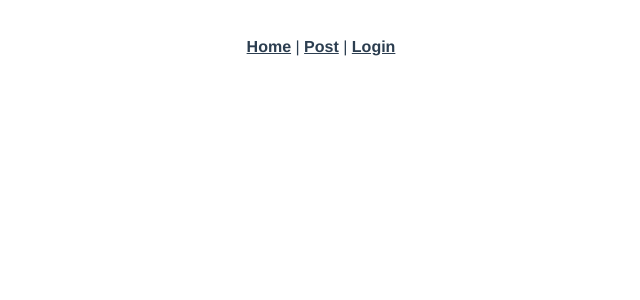
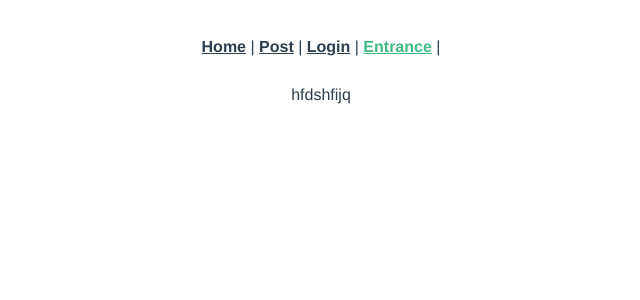
Before and after one commit to sisosyunya/ideal, a Vue app: page /entrance in a window 1280 px wide. Before the commit this address had no page. Shown: the top 300 px of the page, without its empty margins (319-959 px from the left). Built offline with nearby package versions, Linux system fonts and the light colour scheme.

Commit message:
新しいの作ったよ

```diff
--- a/src/App.vue
+++ b/src/App.vue
@@ -2,7 +2,9 @@
   <div id="nav">
     <router-link to="/">Home</router-link> |
     <router-link to="/post">Post</router-link> |
-    <router-link to="/login">Login</router-link>
+    <router-link to="/login">Login</router-link> |
+    <router-link to="/entrance">Entrance</router-link> |
+
   </div>
   <router-view/>
 </template>
--- a/src/components/VCard.vue
+++ b/src/components/VCard.vue
@@ -6,15 +6,16 @@
         <div class="modal_wrap">
             <button class="modal__close" @click="() => isModal = false">×</button>
             <div class="modal">
-                <h3 class="modal__title">{{ idea.title }}</h3>
+                <h3 class="modal__title">{{ idea.title }}<br>{{idea.price}} </h3>
                 <button @click="deleteIdea" :disabled="deleteIsLoading">削除</button>
+                <button class="modal__buy" >購入する</button>
             </div>
         </div>
     </div>
 </template>
 
 <script>
-import { getDoc, doc, deleteDoc } from "firebase/firestore"
+import { getDoc, doc, deleteDoc ,  } from "firebase/firestore"
 import { db } from "../main"
 export default {
     props: ["idea"],
@@ -34,6 +35,9 @@ export default {
             this.$router.go({ path: "/", force: true})
             this.deleteIsLoading = false
         }
+        // async buyIdea(){
+
+        // }
     }
 }
 </script>
@@ -76,6 +80,7 @@ export default {
     border: 1px solid #333;
     border-radius: 15px;
 }
+
 .modal__wrap {
     position: relative;
 }
--- a/src/router/index.js
+++ b/src/router/index.js
@@ -3,6 +3,8 @@ import Home from '../views/Home.vue'
 import Post from "../views/Post.vue"
 
 import Login from "../views/Login.vue"
+
+import Entrance from "../views/Entrance.vue"
 
 const routes = [
   {
@@ -19,6 +21,11 @@ const routes = [
     path: "/login",
     name: "Login",
     component: Login
+  },
+  {
+    path: "/entrance",
+    name: "Entrance",
+    component: Entrance
   }
 ]
 
--- /dev/null
+++ b/src/views/Entrance.vue
@@ -0,0 +1,10 @@
+<template>
+    <div class= "chooose">
+        hfdshfijq
+        </div>
+</template>
+
+<script>
+
+
+</script>
```
